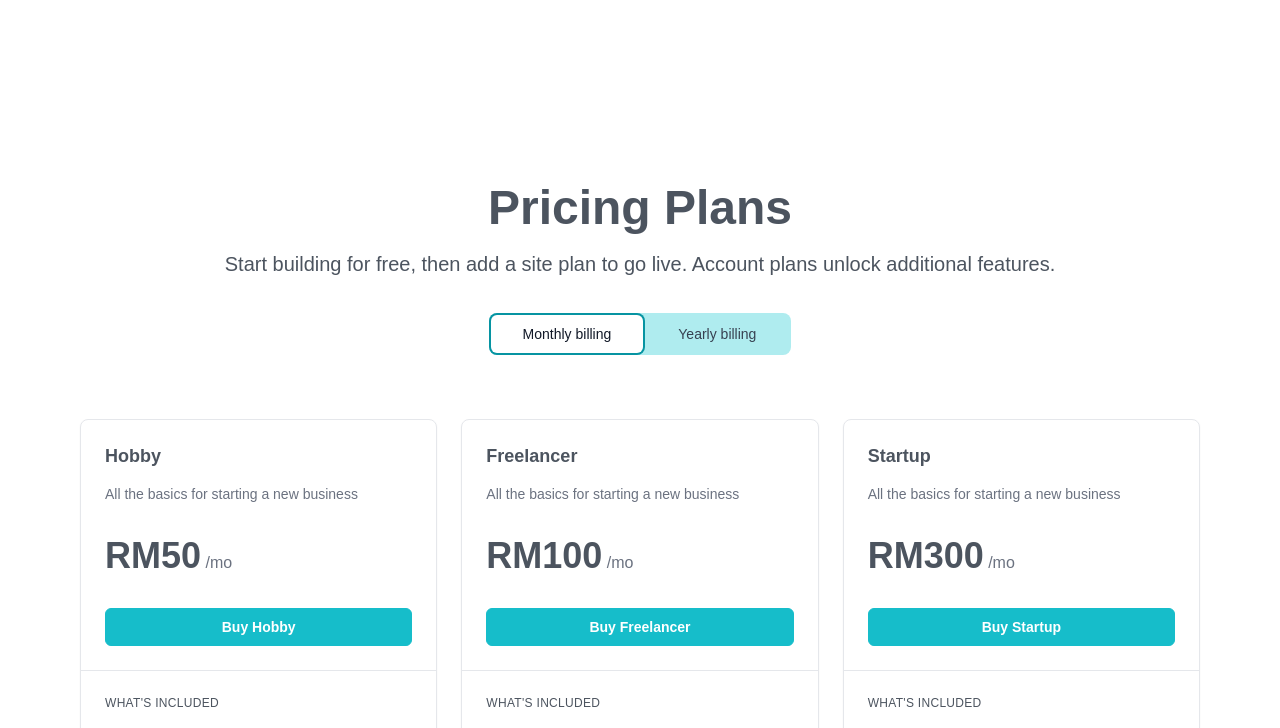
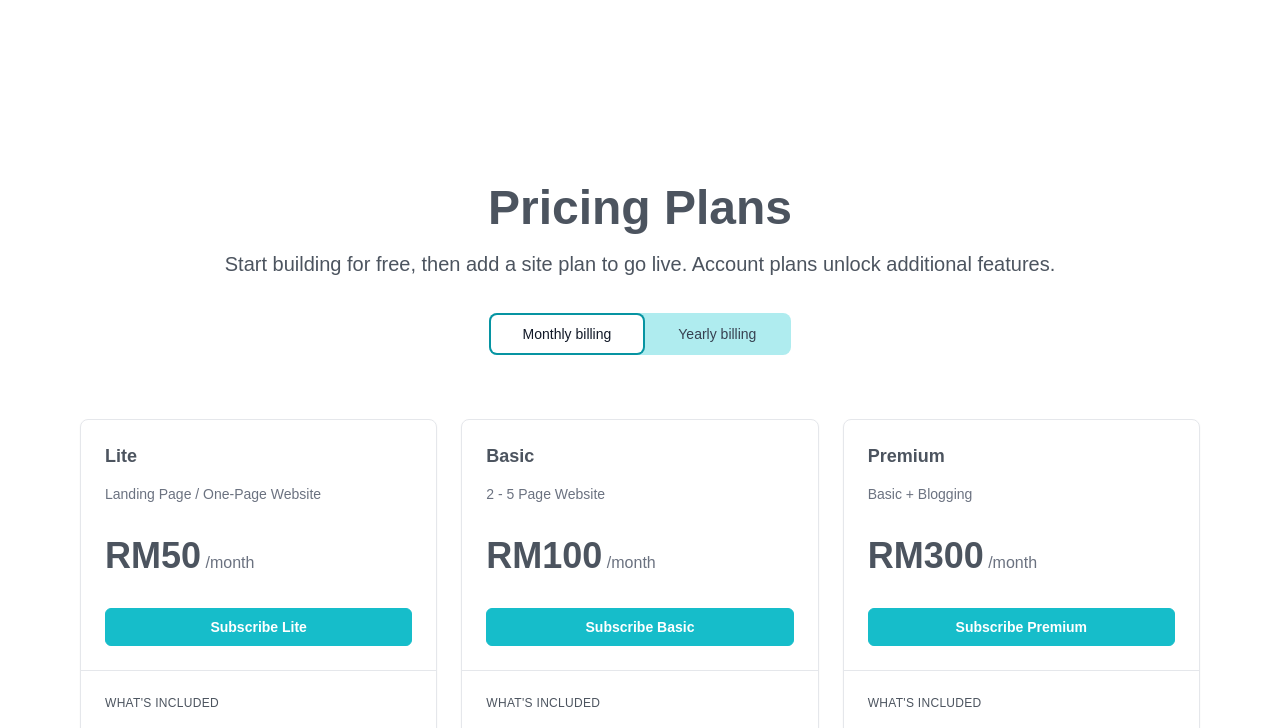
Before and after one commit to kmlrdzwn/tailwind-flowbite, a website: page pricing.html in a window 1280 px wide. Both pictures are taken after a click on the button "Monthly billing". Shown: the part 72-800 px from the top of the page. Drawn offline with Linux system fonts and the light colour scheme.

Commit message:
Refactor and change copy

```diff
--- a/pricing.html
+++ b/pricing.html
@@ -85,21 +85,21 @@
           <h1 class="mx-auto mb-4 w-[70%] text-center text-4xl font-extrabold text-gray-800/80 dark:text-gray-200/80 md:w-[60%] md:text-5xl xl:w-[55%]">Pricing Plans</h1>
           <p class="mx-auto text-center text-lg font-medium text-gray-800/80 dark:text-gray-300/70 md:text-xl md:leading-relaxed">Start building for free, then add a site plan to go live. Account plans unlock additional features.</p>
           <div class="relative mt-6 flex self-center rounded-lg bg-teal-200 p-0.5 sm:mt-8">
-            <button type="button" id="btnMonth" class="relative w-1/2 whitespace-nowrap rounded-md border-gray-200 bg-white py-2 text-sm font-medium text-gray-900 shadow-sm focus:z-10 focus:outline-none focus:ring-2 focus:ring-teal-500 sm:w-auto sm:px-8">Monthly billing</button>
-            <button type="button" id="btnYear" class="relative ml-0.5 w-1/2 whitespace-nowrap rounded-md border border-transparent py-2 text-sm font-medium text-gray-700 focus:z-10 focus:outline-none focus:ring-2 focus:ring-teal-500 sm:w-auto sm:px-8">Yearly billing</button>
+            <button type="button" id="btnMonth" class="relative w-1/2 whitespace-nowrap rounded-md border-gray-200 bg-white py-2 text-sm font-medium text-gray-900 shadow-sm transition-all focus:z-10 focus:outline-none focus:ring-2 focus:ring-teal-500 sm:w-auto sm:px-8">Monthly billing</button>
+            <button type="button" id="btnYear" class="relative ml-0.5 w-1/2 whitespace-nowrap rounded-md border border-transparent py-2 text-sm font-medium text-gray-700 transition-all focus:z-10 focus:outline-none focus:ring-2 focus:ring-teal-500 sm:w-auto sm:px-8">Yearly billing</button>
           </div>
         </div>
 
         <div class="mt-12 grid space-y-4 px-12 sm:mt-16 sm:grid-cols-1 sm:gap-6 sm:space-y-0 md:px-20 lg:mx-auto lg:max-w-4xl lg:grid-cols-3 lg:px-4 xl:mx-0 xl:max-w-none">
           <div class="divide-y divide-gray-200 rounded-lg border border-gray-200 shadow-sm">
             <div class="p-6">
-              <h2 class="text-lg font-bold leading-6 text-gray-800/80 dark:text-gray-300/70">Hobby</h2>
-              <p class="mt-4 text-sm text-gray-500">All the basics for starting a new business</p>
+              <h2 class="text-lg font-bold leading-6 text-gray-800/80 dark:text-gray-300/70">Lite</h2>
+              <p class="mt-4 text-sm text-gray-500">Landing Page / One-Page Website</p>
               <p class="mt-8">
-                <span class="text-4xl font-extrabold text-gray-800/80 dark:text-gray-300/70" id="price1">RM50</span>
-                <span class="text-base font-medium text-gray-500" id="duration1">/mo</span>
+                <span class="text-4xl font-extrabold text-gray-800/80 transition-all dark:text-gray-300/70" id="price1">RM50</span>
+                <span class="duration text-base font-medium text-gray-500 transition-all">/month</span>
               </p>
-              <a href="#" class="mt-8 block w-full rounded-md border border-teal-400 bg-teal-400 py-2 text-center text-sm font-semibold text-white hover:border-teal-500/80 hover:bg-teal-500/80 focus:outline-none focus:ring-4 focus:ring-teal-300 dark:border-teal-600 dark:bg-teal-600 dark:hover:border-teal-500/80 dark:hover:bg-teal-400 dark:focus:ring-teal-600">Buy Hobby</a>
+              <a href="#" class="mt-8 block w-full rounded-md border border-teal-400 bg-teal-400 py-2 text-center text-sm font-semibold text-white hover:border-teal-500/80 hover:bg-teal-500/80 focus:outline-none focus:ring-4 focus:ring-teal-300 dark:border-teal-600 dark:bg-teal-600 dark:hover:border-teal-500/80 dark:hover:bg-teal-400 dark:focus:ring-teal-600">Subscribe Lite</a>
             </div>
             <div class="px-6 pt-6 pb-8">
               <h3 class="text-xs font-medium uppercase tracking-wide text-gray-800/80 dark:text-gray-300/70">What's included</h3>
@@ -125,13 +125,13 @@
 
           <div class="divide-y divide-gray-200 rounded-lg border border-gray-200 shadow-sm">
             <div class="p-6">
-              <h2 class="text-lg font-bold leading-6 text-gray-800/80 dark:text-gray-300/70">Freelancer</h2>
-              <p class="mt-4 text-sm text-gray-500">All the basics for starting a new business</p>
+              <h2 class="text-lg font-bold leading-6 text-gray-800/80 dark:text-gray-300/70">Basic</h2>
+              <p class="mt-4 text-sm text-gray-500">2 - 5 Page Website</p>
               <p class="mt-8">
-                <span class="text-4xl font-extrabold text-gray-800/80 dark:text-gray-300/70" id="price2">RM100</span>
-                <span class="text-base font-medium text-gray-500" id="duration2">/mo</span>
+                <span class="text-4xl font-extrabold text-gray-800/80 transition-all dark:text-gray-300/70" id="price2">RM100</span>
+                <span class="duration text-base font-medium text-gray-500 transition-all">/month</span>
               </p>
-              <a href="#" class="mt-8 block w-full rounded-md border border-teal-400 bg-teal-400 py-2 text-center text-sm font-semibold text-white hover:border-teal-500/80 hover:bg-teal-500/80 focus:outline-none focus:ring-4 focus:ring-teal-300 dark:border-teal-600 dark:bg-teal-600 dark:hover:border-teal-500/80 dark:hover:bg-teal-400 dark:focus:ring-teal-600">Buy Freelancer</a>
+              <a href="#" class="mt-8 block w-full rounded-md border border-teal-400 bg-teal-400 py-2 text-center text-sm font-semibold text-white hover:border-teal-500/80 hover:bg-teal-500/80 focus:outline-none focus:ring-4 focus:ring-teal-300 dark:border-teal-600 dark:bg-teal-600 dark:hover:border-teal-500/80 dark:hover:bg-teal-400 dark:focus:ring-teal-600">Subscribe Basic</a>
             </div>
             <div class="px-6 pt-6 pb-8">
               <h3 class="text-xs font-medium uppercase tracking-wide text-gray-800/80 dark:text-gray-300/70">What's included</h3>
@@ -165,13 +165,13 @@
 
           <div class="divide-y divide-gray-200 rounded-lg border border-gray-200 shadow-sm">
             <div class="p-6">
-              <h2 class="text-lg font-bold leading-6 text-gray-800/80 dark:text-gray-300/70">Startup</h2>
-              <p class="mt-4 text-sm text-gray-500">All the basics for starting a new business</p>
+              <h2 class="text-lg font-bold leading-6 text-gray-800/80 dark:text-gray-300/70">Premium</h2>
+              <p class="mt-4 text-sm text-gray-500">Basic + Blogging</p>
               <p class="mt-8">
-                <span class="text-4xl font-extrabold text-gray-800/80 dark:text-gray-300/70" id="price3">RM300</span>
-                <span class="text-base font-medium text-gray-500" id="duration3">/mo</span>
+                <span class="text-4xl font-extrabold text-gray-800/80 transition-all dark:text-gray-300/70" id="price3">RM300</span>
+                <span class="duration text-base font-medium text-gray-500 transition-all">/month</span>
               </p>
-              <a href="#" class="mt-8 block w-full rounded-md border border-teal-400 bg-teal-400 py-2 text-center text-sm font-semibold text-white hover:border-teal-500/80 hover:bg-teal-500/80 focus:outline-none focus:ring-4 focus:ring-teal-300 dark:border-teal-600 dark:bg-teal-600 dark:hover:border-teal-500/80 dark:hover:bg-teal-400 dark:focus:ring-teal-600">Buy Startup</a>
+              <a href="#" class="mt-8 block w-full rounded-md border border-teal-400 bg-teal-400 py-2 text-center text-sm font-semibold text-white hover:border-teal-500/80 hover:bg-teal-500/80 focus:outline-none focus:ring-4 focus:ring-teal-300 dark:border-teal-600 dark:bg-teal-600 dark:hover:border-teal-500/80 dark:hover:bg-teal-400 dark:focus:ring-teal-600">Subscribe Premium</a>
             </div>
             <div class="px-6 pt-6 pb-8">
               <h3 class="text-xs font-medium uppercase tracking-wide text-gray-800/80 dark:text-gray-300/70">What's included</h3>
--- a/script.js
+++ b/script.js
@@ -123,39 +123,42 @@ themeToggleBtn.addEventListener("click", function () {
 /* =======   Pricing Toggle  ======= */
 /* ================================= */
 
-// TODO: Clean
+// TODO: Refactor?
 
 const btnMonth = document.getElementById("btnMonth");
 const btnYear = document.getElementById("btnYear");
+
 const price1 = document.getElementById("price1");
 const price2 = document.getElementById("price2");
 const price3 = document.getElementById("price3");
-const duration1 = document.getElementById("duration1");
-const duration2 = document.getElementById("duration2");
-const duration3 = document.getElementById("duration3");
+
+const duration = document.querySelectorAll(".duration");
 
 btnMonth.addEventListener("click", () => {
-  btnMonth.classList.add("border-gray-200");
-  btnMonth.classList.add("bg-white");
-  btnYear.classList.remove("border-gray-200");
-  btnYear.classList.remove("bg-white");
-  price1.textContent = "RM50";
-  price2.textContent = "RM100";
-  price3.textContent = "RM300";
-  duration1.textContent = "/mo";
-  duration2.textContent = "/mo";
-  duration3.textContent = "/mo";
+  btnMonth.classList.add("border-gray-200", "bg-white");
+
+  btnYear.classList.remove("border-gray-200", "bg-white");
+
+  price1.innerText = "RM50";
+  price2.innerText = "RM100";
+  price3.innerText = "RM300";
+
+  duration.forEach((dur) => {
+    dur.innerText = "/month";
+  });
 });
 
 btnYear.addEventListener("click", () => {
-  btnYear.classList.add("border-gray-200");
-  btnYear.classList.add("bg-white");
-  btnMonth.classList.remove("border-gray-200");
-  btnMonth.classList.remove("bg-white");
-  price1.textContent = "RM500";
-  price2.textContent = "RM1000";
-  price3.textContent = "RM3000";
-  duration1.textContent = "/year";
-  duration2.textContent = "/year";
-  duration3.textContent = "/year";
+  btnYear.classList.add("border-gray-200", "bg-white");
+
+  btnMonth.classList.remove("border-gray-200", "bg-white");
+
+  price1.innerText = "RM500";
+  price2.innerText = "RM1000";
+  price3.innerText = "RM3000";
+
+  duration.forEach((dur) => {
+    console.log("clicked");
+    dur.innerText = "/year";
+  });
 });
```
